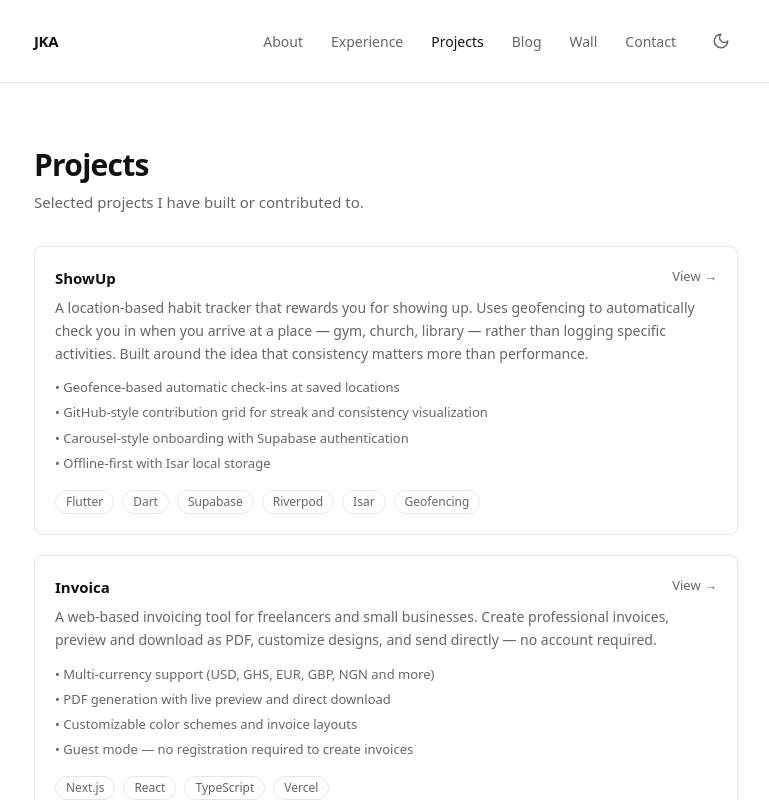
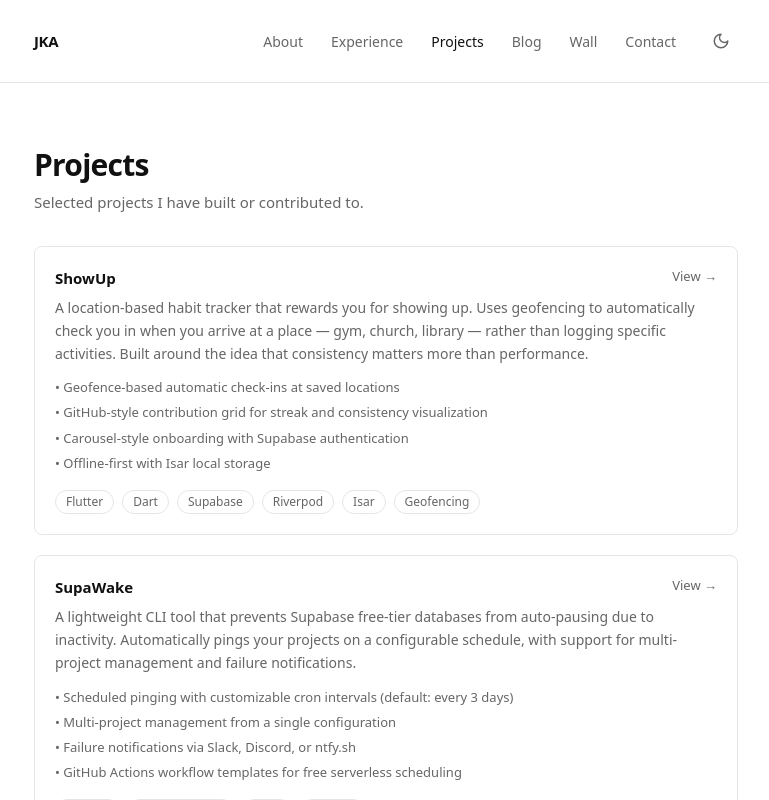
Before and after one commit to Amo95/kwameamo, a Next.js app: page /projects in a window 1280 px wide. Shown: the top 800 px of the page, without its empty margins (254-1023 px from the left). Built offline with nearby package versions, Linux system fonts and the light colour scheme.

Commit message:
amojames: add project

```diff
--- a/src/app/projects/page.tsx
+++ b/src/app/projects/page.tsx
@@ -20,6 +20,19 @@ const projects = [
       "Offline-first with Isar local storage",
     ],
     link: "https://showuppp.app",
+  },
+  {
+    title: "SupaWake",
+    description:
+      "A lightweight CLI tool that prevents Supabase free-tier databases from auto-pausing due to inactivity. Automatically pings your projects on a configurable schedule, with support for multi-project management and failure notifications.",
+    tech: ["Node.js", "GitHub Actions", "Slack", "Discord"],
+    features: [
+      "Scheduled pinging with customizable cron intervals (default: every 3 days)",
+      "Multi-project management from a single configuration",
+      "Failure notifications via Slack, Discord, or ntfy.sh",
+      "GitHub Actions workflow templates for free serverless scheduling",
+    ],
+    link: "https://amo95.github.io/supawake/",
   },
   {
     title: "Invoica",
```
